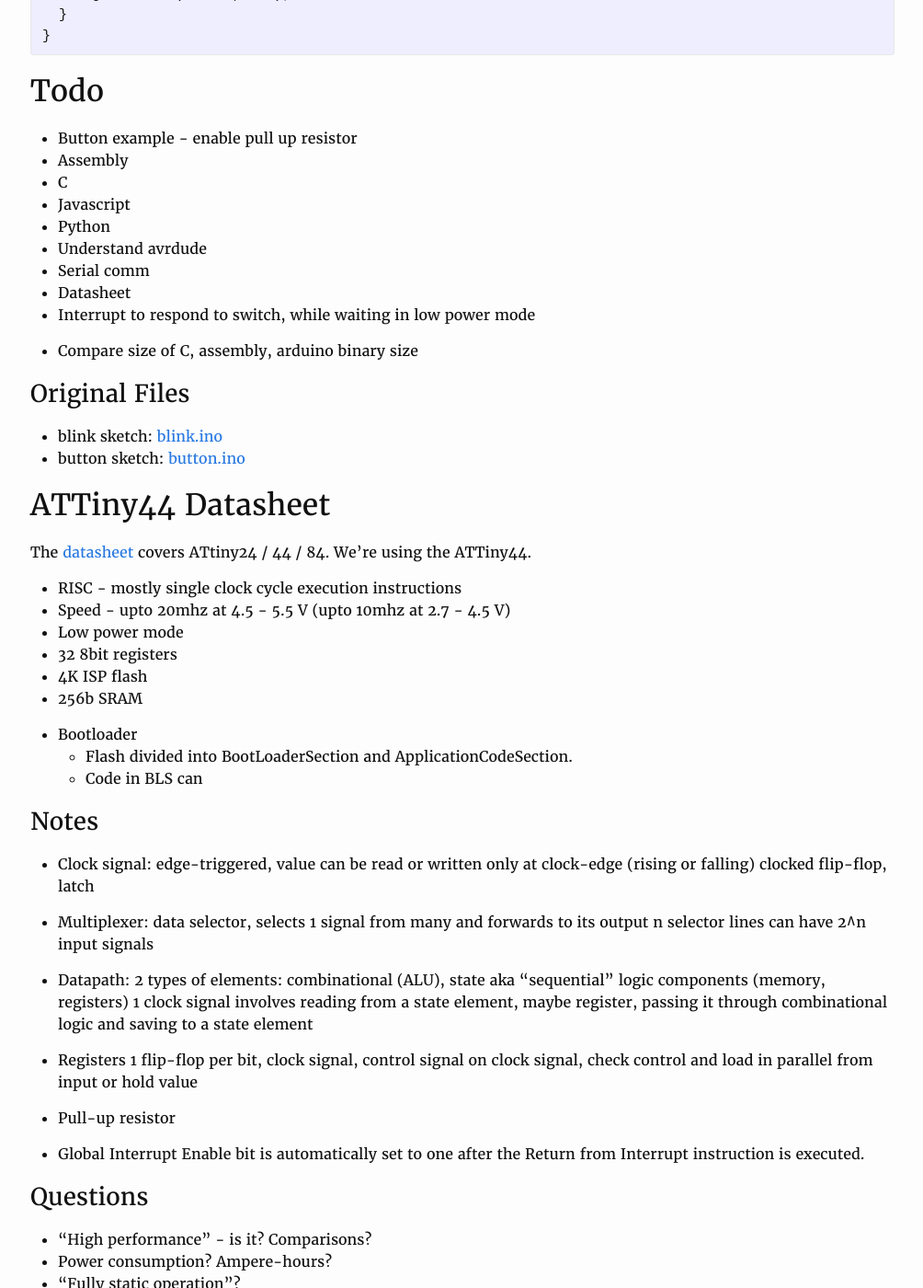
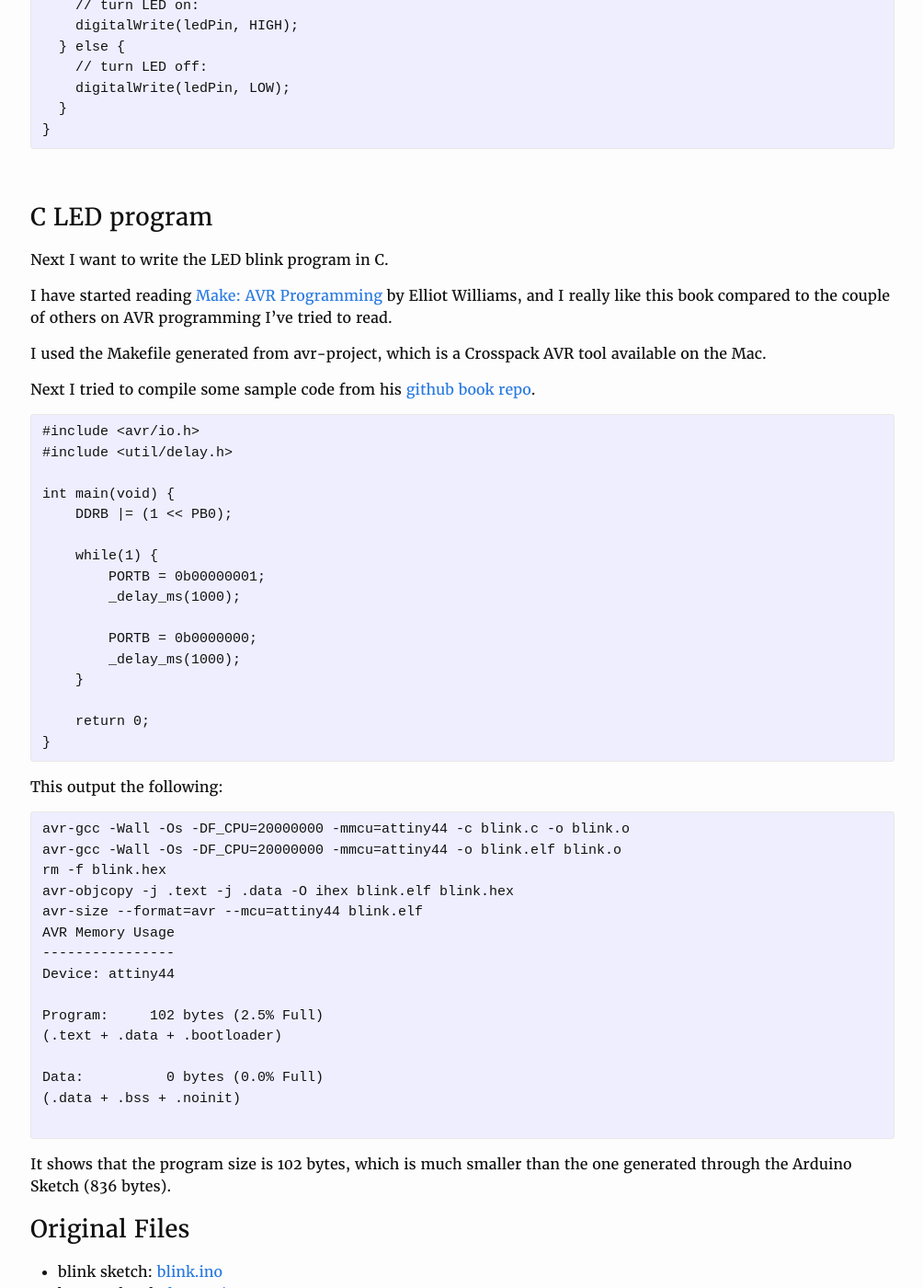
Before and after one commit to yogi/fabacademy2016, a Jekyll site: the page built from w8-embedded.md, in a window 1280 px wide and 1400 px high, scrolled down 4948 px. Shown: the whole window at 92% size, without its empty margins (137-1141 px from the left). Built offline with Jekyll 4.4.1, drawn with Linux system fonts in a browser that asks for light colours; some of the changed text lies outside the part shown.

Commit message:
c blink led program

```diff
--- a/w8-embedded.md
+++ b/w8-embedded.md
@@ -42,6 +42,8 @@
 
 And it worked just fine!
 
+Note the size of the binary in the above image shows 836 bytes. Will compare that to a C and assembly program later.
+
 <img src="images/w8-hello-led-blinking.gif"/>
 
 Next I tested it with my FabISP, and that worked fine too! :-)
@@ -51,6 +53,8 @@
 Here it is:
 
 <img src="images/w8-hello-led-blinking.jpg"/>
+
+&nbsp;
 
 ### Button + LED
 
@@ -95,24 +99,66 @@
 }
 </pre>
 
-## Todo
+&nbsp;
 
-* Button example - enable pull up resistor
-* Assembly
-* C
-* Javascript
-* Python
-* Understand avrdude
-* Serial comm
-* Datasheet
-* Interrupt to respond to switch, while waiting in low power mode
+### C LED program
 
-* Compare size of C, assembly, arduino binary size
+Next I want to write the LED blink program in C.
+
+I have started reading [Make: AVR Programming](http://www.amazon.com/AVR-Programming-Learning-Software-Hardware/dp/1449355781) by
+   Elliot Williams, and I really like this book compared to the couple of others on AVR programming I've tried to read.
+
+I used the Makefile generated from avr-project, which is a Crosspack AVR tool available on the Mac.
+
+Next I tried to compile some sample code from his [github book repo](https://github.com/hexagon5un/AVR-Programming).
+
+
+<pre>
+#include <avr/io.h>
+#include <util/delay.h>
+
+int main(void) {
+    DDRB |= (1 << PB0);
+
+    while(1) {
+        PORTB = 0b00000001;
+        _delay_ms(1000);
+
+        PORTB = 0b0000000;
+        _delay_ms(1000);
+    }
+
+    return 0;
+}
+</pre>
+
+This output the following:
+
+<pre>
+avr-gcc -Wall -Os -DF_CPU=20000000 -mmcu=attiny44 -c blink.c -o blink.o
+avr-gcc -Wall -Os -DF_CPU=20000000 -mmcu=attiny44 -o blink.elf blink.o
+rm -f blink.hex
+avr-objcopy -j .text -j .data -O ihex blink.elf blink.hex
+avr-size --format=avr --mcu=attiny44 blink.elf
+AVR Memory Usage
+----------------
+Device: attiny44
+
+Program:     102 bytes (2.5% Full)
+(.text + .data + .bootloader)
+
+Data:          0 bytes (0.0% Full)
+(.data + .bss + .noinit)
+
+</pre>
+
+It shows that the program size is 102 bytes, which is much smaller than the one generated through the Arduino Sketch (836 bytes).
+
 
 ### Original Files
 
-* blink sketch: [blink.ino](files/blink/blink.ino)
-* button sketch: [button.ino](files/button/button.ino)
+* blink sketch: [blink.ino](files/w8/blink/blink.ino)
+* button sketch: [button.ino](files/w8/button/button.ino)
 
 
 ## ATTiny44 Datasheet
@@ -160,3 +206,17 @@
 * CMOS
 * Timer with PWM channels?
 * "selected clock source for the chip"
+* Fuse?
+
+## Todo
+
+* Assembly
+* C
+* Javascript
+* Python
+* Understand avrdude
+* Serial comm
+* Datasheet
+* Interrupt to respond to switch, while waiting in low power mode
+
+* Compare size of C, assembly, arduino binary size
```
Also changed, not shown: w4-eprod.md (+2 -0 lines), 13 other files.
